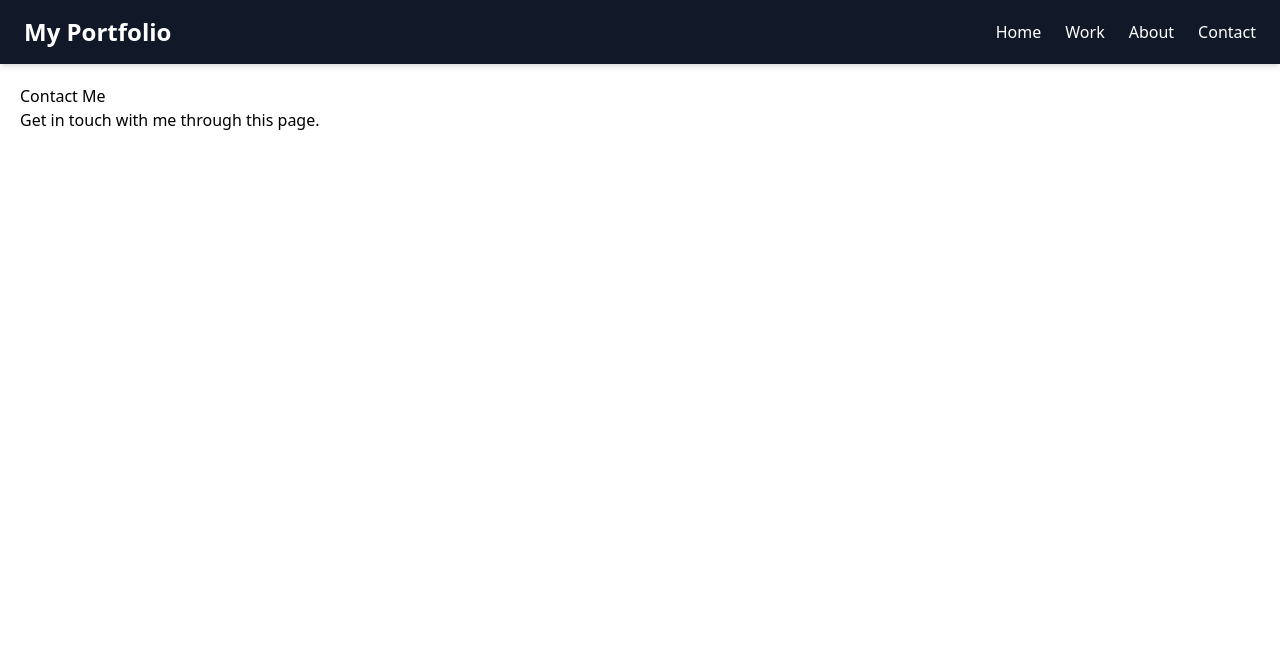
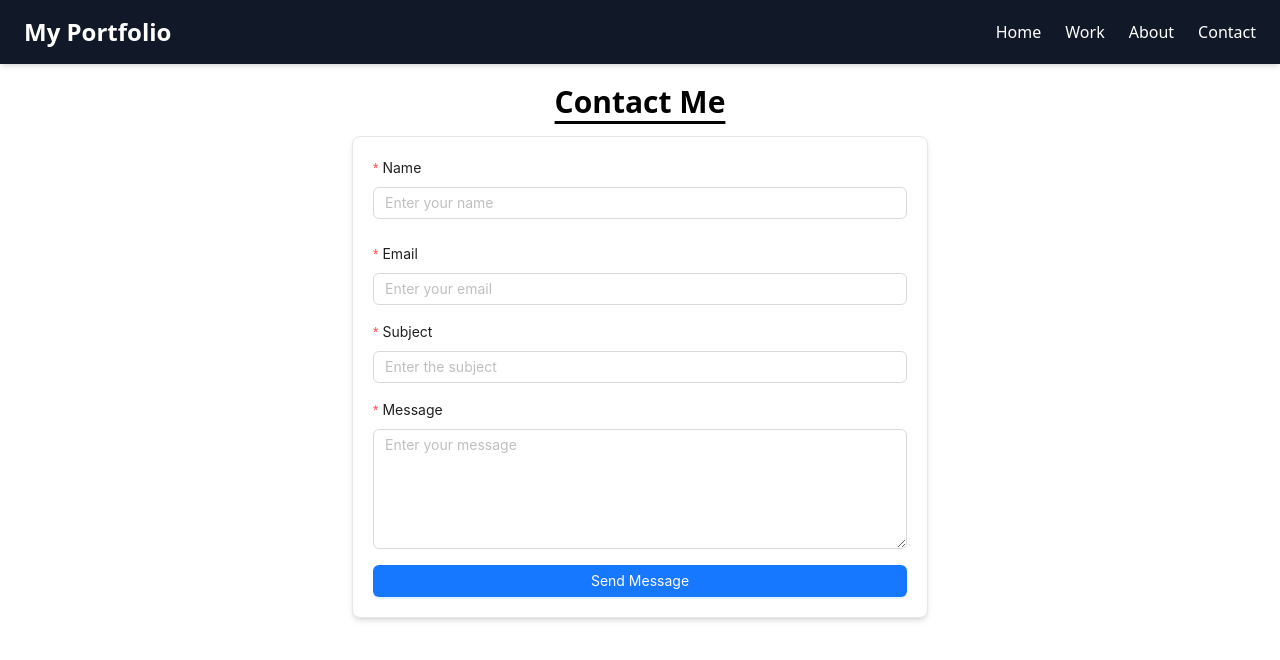
Before and after one commit to simanto848/portfolio, a React (Vite) app in the folder frontend/: page /contact in a window 1280 px wide. Shown: the top 660 px of the page. Built offline with nearby package versions, Linux system fonts and the light colour scheme.

Commit message:
contact page

```diff
--- a/frontend/src/pages/Contact.jsx
+++ b/frontend/src/pages/Contact.jsx
@@ -1,8 +1,79 @@
+import { Form, Input, Button, message } from "antd";
+import axios from "axios";
+
 const Contact = () => {
+  const [form] = Form.useForm();
+
+  const onFinish = (values) => {
+    axios
+      .post("/api/contact", values)
+      .then((res) => {
+        message.success("Message sent successfully!");
+        form.resetFields();
+      })
+      .catch((err) => {
+        message.error("Failed to send message. Please try again later.");
+      });
+  };
+
   return (
-    <div style={{ padding: "20px" }}>
-      <h2>Contact Me</h2>
-      <p>Get in touch with me through this page.</p>
+    <div className="p-5">
+      <h1 className="text-3xl font-bold mb-4 text-center underline underline-offset-8">
+        Contact Me
+      </h1>
+      <div className="bg-white p-5 rounded-lg shadow-md max-w-xl mx-auto border">
+        <Form
+          form={form}
+          layout="vertical"
+          onFinish={onFinish}
+          className="space-y-4"
+        >
+          <Form.Item
+            label="Name"
+            name="name"
+            rules={[{ required: true, message: "Please enter your name" }]}
+          >
+            <Input placeholder="Enter your name" />
+          </Form.Item>
+
+          <Form.Item
+            label="Email"
+            name="email"
+            rules={[
+              { required: true, message: "Please enter your email" },
+              { type: "email", message: "Please enter a valid email address" },
+            ]}
+          >
+            <Input placeholder="Enter your email" />
+          </Form.Item>
+
+          <Form.Item
+            label="Subject"
+            name="subject"
+            rules={[{ required: true, message: "Please enter a subject" }]}
+          >
+            <Input placeholder="Enter the subject" />
+          </Form.Item>
+
+          <Form.Item
+            label="Message"
+            name="message"
+            rules={[{ required: true, message: "Please enter your message" }]}
+          >
+            <Input.TextArea
+              rows={5}
+              placeholder="Enter your message"
+              className="resize-none"
+            />
+          </Form.Item>
+
+          <Form.Item>
+            <Button type="primary" htmlType="submit" className="w-full">
+              Send Message
+            </Button>
+          </Form.Item>
+        </Form>
+      </div>
     </div>
   );
 };
```
